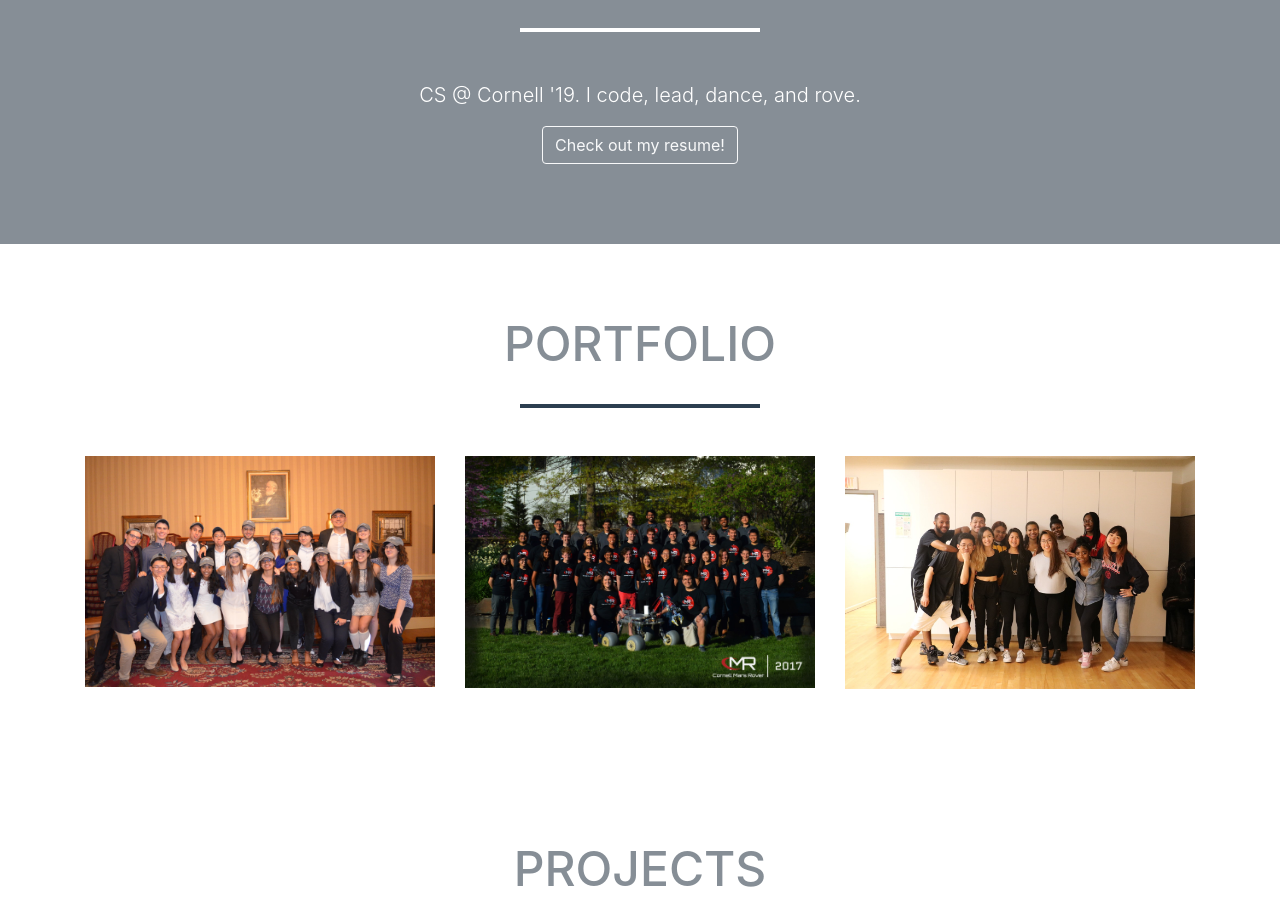
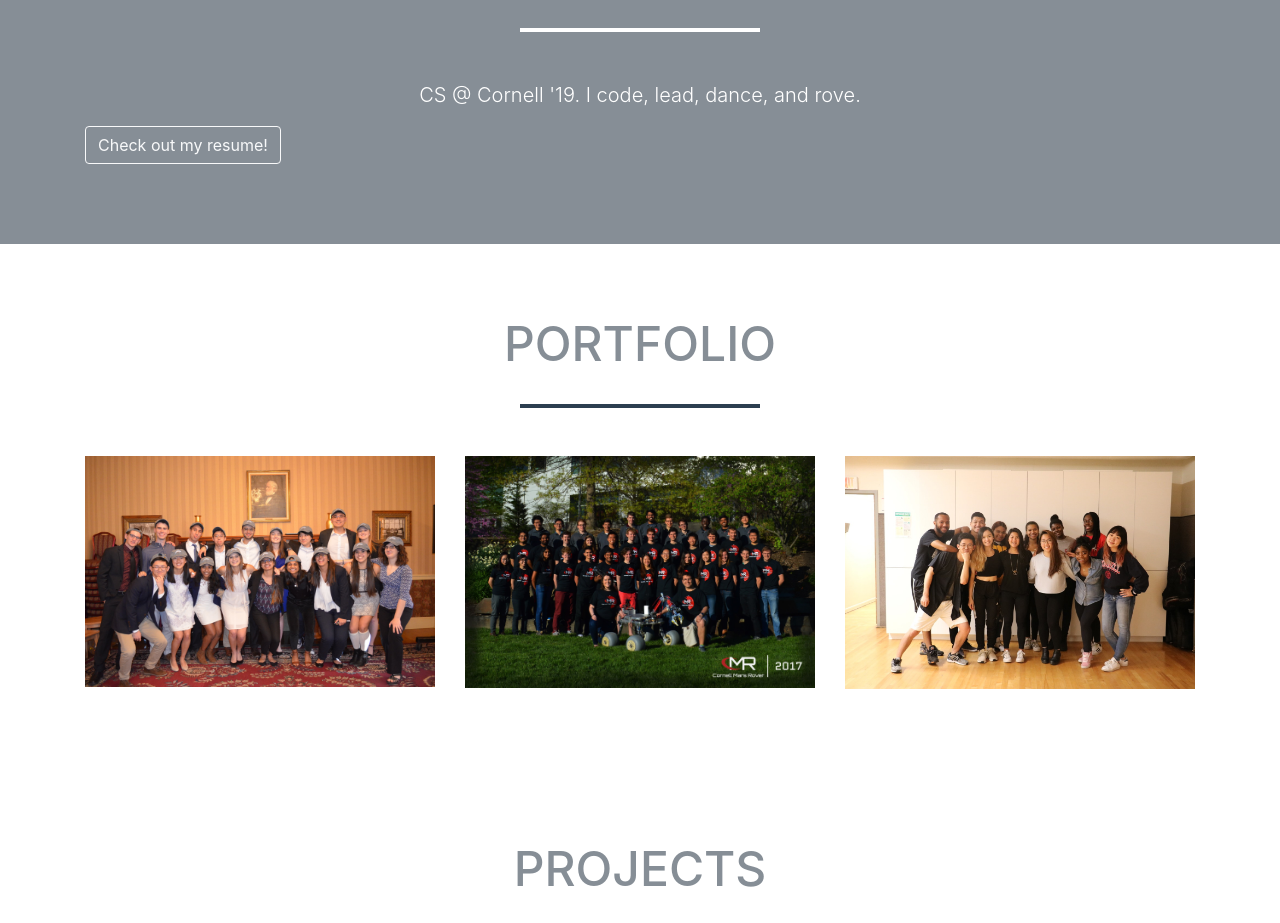
Before and after one commit to tw325/tw325.github.io, a website with bundled scripts: page index.html in a window 1280 px wide. Shown: the part 960-1883 px from the top of the page. Built offline with nearby package versions, Linux system fonts and the light colour scheme.

Commit message:
Update index.html

```diff
--- a/index.html
+++ b/index.html
@@ -74,11 +74,11 @@
         <div class="text-center">
           <p class="lead">CS @ Cornell '19. I code, lead, dance, and rove.</p>
         </div>
-        <div class="text-center mt-2">
+<!--         <div class="text-center mt-2"> -->
           <a class="btn btn-xl btn-outline-light" href="files/resume.pdf" target="_blank">
             Check out my resume!
           </a>
-        </div>
+<!--         </div> -->
       </div>
     </section>
 
```
